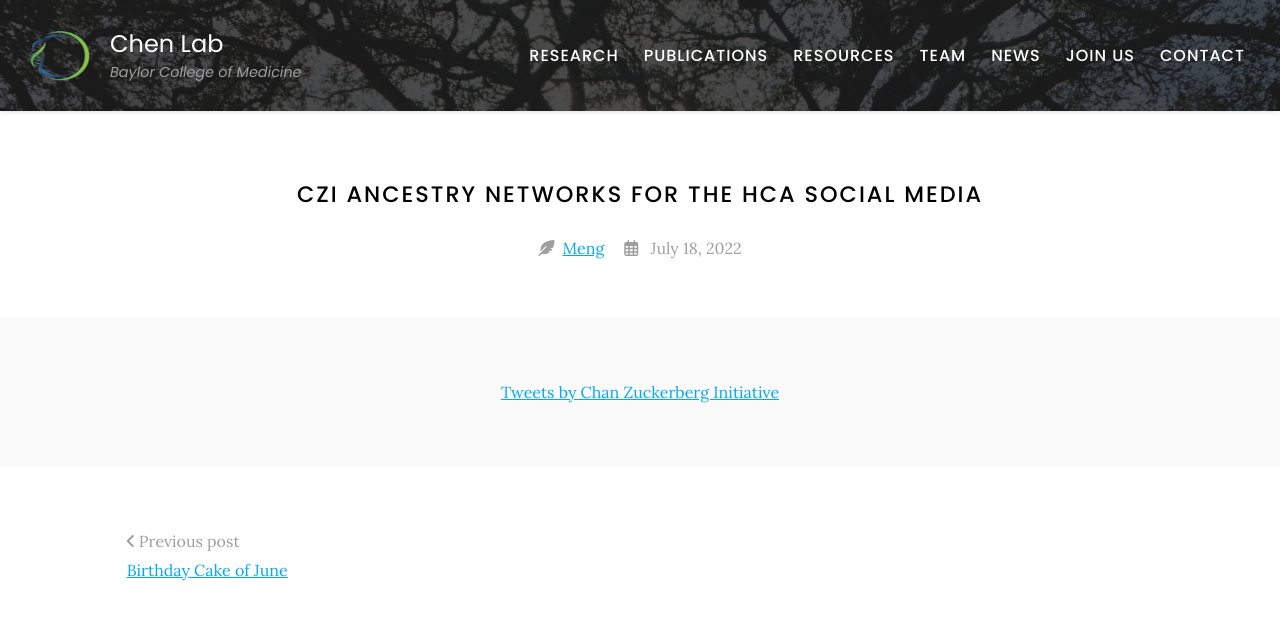
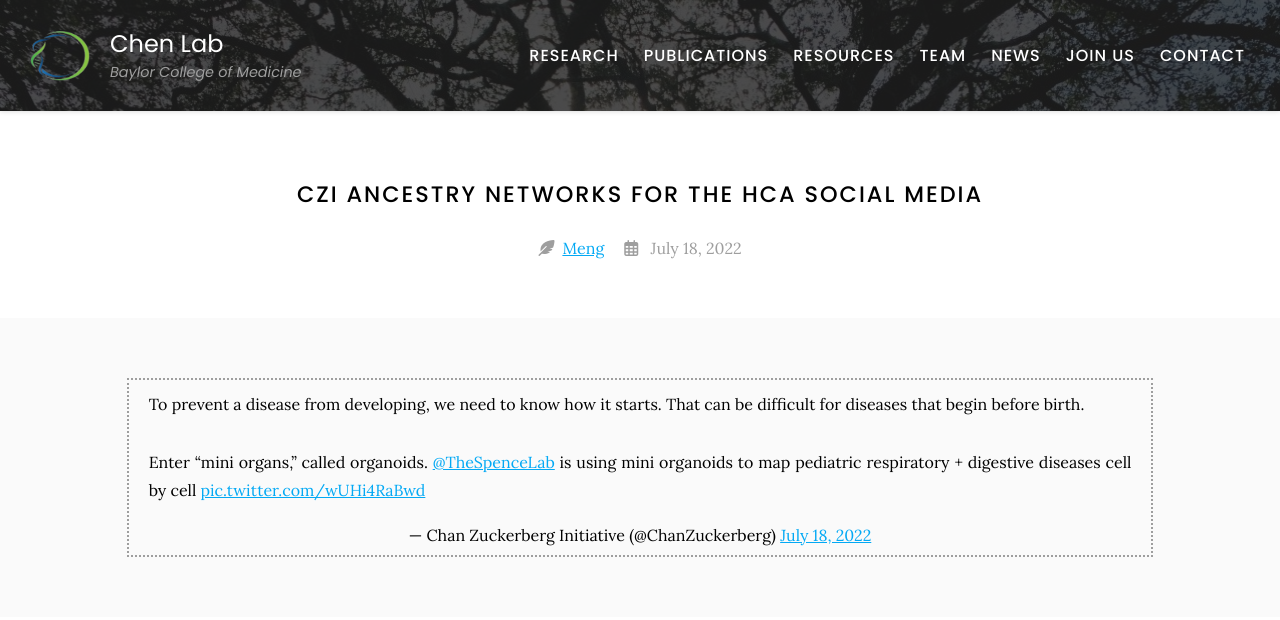
Before and after one commit to RCHENLAB/rchenlab.github.io, a Jekyll site: the page built from _posts/2022-07-18-tweet-CZI.md, in a window 1280 px wide, cut to the strip 0-644 px from the top of the page. Shown: the top 620 px of the strip. Built offline with Jekyll 4.4.1, drawn with Linux system fonts in a browser that asks for light colours; comment, search, counter and statistics services are not loaded.

Commit message:
Update 2022-07-18-tweet-CZI.md

```diff
--- a/_posts/2022-07-18-tweet-CZI.md
+++ b/_posts/2022-07-18-tweet-CZI.md
@@ -6,6 +6,7 @@ member: Rui
 ---
 
 <!-- Twitter embeds from https://publish.twitter.com/ -->
-<a class="twitter-timeline" data-width="600" data-height="400" href="https://twitter.com/ChanZuckerberg/status/1549079566970286081">Tweets by Chan Zuckerberg Initiative
-</a> <script async src="https://platform.twitter.com/widgets.js" charset="utf-8"></script>
+
+<blockquote class="twitter-tweet"><p lang="en" dir="ltr">To prevent a disease from developing, we need to know how it starts. That can be difficult for diseases that begin before birth.<br><br>Enter “mini organs,” called organoids. <a href="https://twitter.com/TheSpenceLab?ref_src=twsrc%5Etfw">@TheSpenceLab</a> is using mini organoids to map pediatric respiratory + digestive diseases cell by cell <a href="https://t.co/wUHi4RaBwd">pic.twitter.com/wUHi4RaBwd</a></p>&mdash; Chan Zuckerberg Initiative (@ChanZuckerberg) <a href="https://twitter.com/ChanZuckerberg/status/1549079566970286081?ref_src=twsrc%5Etfw">July 18, 2022</a></blockquote> <script async src="https://platform.twitter.com/widgets.js" charset="utf-8"></script>
+
 {:.center}
```
